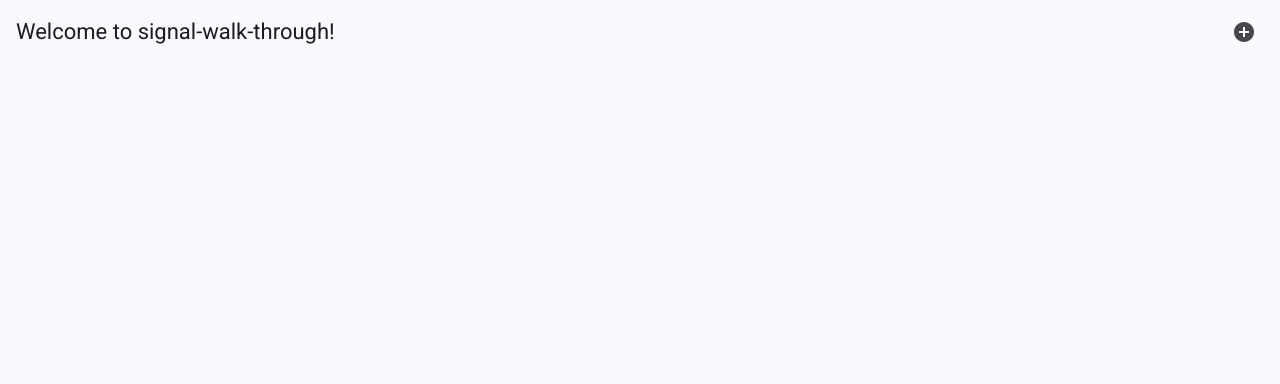
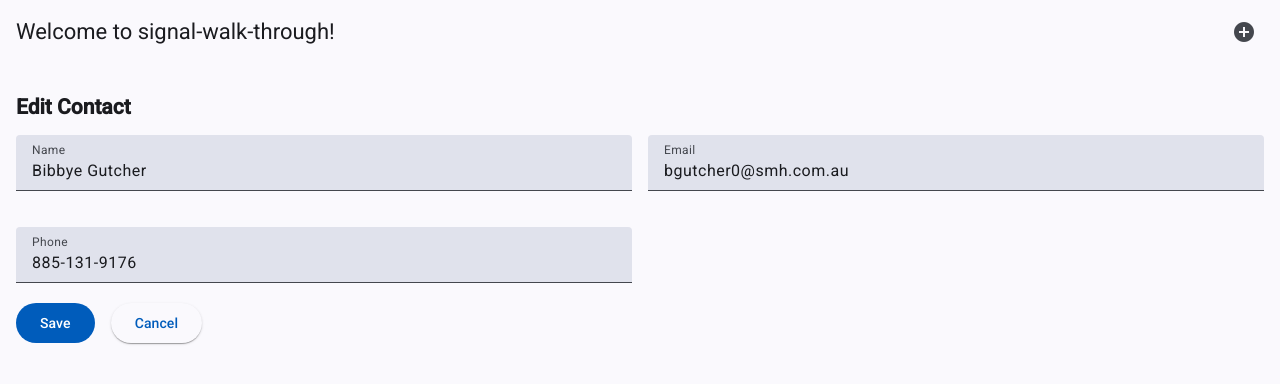
Before and after one commit to super-duper-man/signal-walk-through, an Angular app: page /edit/1 in a window 1280 px wide. Before the commit this address led to /. Shown: the top 384 px of the page. Built offline with nearby package versions, Linux system fonts and the light colour scheme.

Commit message:
edit contact

```diff
--- a/src/app/app.config.ts
+++ b/src/app/app.config.ts
@@ -1,5 +1,5 @@
 import { ApplicationConfig, provideBrowserGlobalErrorListeners, provideZoneChangeDetection } from '@angular/core';
-import { provideRouter } from '@angular/router';
+import { provideRouter, withComponentInputBinding } from '@angular/router';
 
 import { routes } from './app.routes';
 
@@ -7,6 +7,6 @@ export const appConfig: ApplicationConfig = {
   providers: [
     provideBrowserGlobalErrorListeners(),
     provideZoneChangeDetection({ eventCoalescing: true }),
-    provideRouter(routes)
+    provideRouter(routes, withComponentInputBinding())
   ]
 };
--- a/src/app/app.routes.ts
+++ b/src/app/app.routes.ts
@@ -14,4 +14,10 @@ export const routes: Routes = [
     loadComponent: () =>
       import('./components/add-contact/add-contact.component').then((c) => c.AddContactComponent),
   },
+  {
+    path: 'edit/:id',
+    loadComponent: () => import('./components/edit-contact-component/edit-contact.component').then(
+      (c) => c.EditContactComponent
+    ),
+  },
 ];
--- a/src/app/components/contact-list-component/contact-list.component.ts
+++ b/src/app/components/contact-list-component/contact-list.component.ts
@@ -11,6 +11,7 @@ import { MatProgressSpinner } from '@angular/material/progress-spinner';
 import { MatIcon } from '@angular/material/icon';
 import { Contact } from '../../models/contact.model';
 import { MatButtonModule } from '@angular/material/button';
+import { RouterLink } from "@angular/router";
 
 @Component({
   selector: 'app-contact-list-component',
@@ -23,7 +24,8 @@ import { MatButtonModule } from '@angular/material/button';
     MatListItemMeta,
     MatButtonModule,
     MatIcon,
-  ],
+    RouterLink
+],
   template: `
     <mat-list>
       @for (contact of contactsResource.value(); track contact.id) {
@@ -31,6 +33,9 @@ import { MatButtonModule } from '@angular/material/button';
         <h3 matListItemTitle>{{ contact.name }}</h3>
         <p matListItemLine>{{ contact.email }}</p>
         <div matListItemMeta>
+           <button mat-icon-button routerLink="/edit/{{contact.id}}">
+            <mat-icon>edit</mat-icon>
+          </button>
           <button mat-icon-button (click)="deleteContact(contact.id)">
             <mat-icon>delete</mat-icon>
           </button>
--- /dev/null
+++ b/src/app/components/edit-contact-component/edit-contact.component.ts
@@ -0,0 +1,88 @@
+import { Component, inject, input, linkedSignal, resource, signal } from '@angular/core';
+import { ApiService } from '../../services/api.service';
+import { MatFormField } from '@angular/material/form-field';
+import { MatInputModule } from '@angular/material/input';
+import { FormsModule } from '@angular/forms';
+import { MatProgressSpinner } from '@angular/material/progress-spinner';
+import { MatButtonModule } from '@angular/material/button';
+import { Router } from '@angular/router';
+
+@Component({
+  selector: 'app-edit-contact-component',
+  imports: [MatFormField, MatInputModule, FormsModule, MatProgressSpinner, MatButtonModule],
+  template: `
+    <div class="container">
+      <h2>Edit Contact</h2>
+      <form (ngSubmit)="editContact()">
+        <div class="fields">
+          <mat-form-field>
+            <mat-label>Name</mat-label>
+            <input matInput [(ngModel)]="name" name="name" />
+          </mat-form-field>
+          <mat-form-field>
+            <mat-label>Email</mat-label>
+            <input matInput [(ngModel)]="email" name="email" />
+          </mat-form-field>
+          <mat-form-field>
+            <mat-label>Phone</mat-label>
+            <input matInput [(ngModel)]="phone" name="phone" />
+          </mat-form-field>
+        </div>
+
+        <div class="actions">
+          <button type="submit" mat-flat-button>Save</button>
+          <button type="button" mat-raised-button routerLink="/">Cancel</button>
+        </div>
+      </form>
+      @if(saving()){
+      <mat-progress-spinner mode="indeterminate" />
+      }
+    </div>
+  `,
+  styles: `
+   .container {
+    padding: 16px
+  }
+    .fields {
+      display: grid;
+      grid-template-columns: repeat(2, 1fr);
+      gap: 16px;
+
+    }
+    .actions {
+      display: flex;
+      gap: 16px;
+      justify-content: start;
+    }
+    `,
+})
+export class EditContactComponent {
+  id = input.required<string>();
+  ngOnInit() {
+    console.info({ id: this.id() });
+  }
+  private apiService = inject(ApiService);
+  private router = inject(Router);
+
+  name = linkedSignal(() => this.contactResource.value()?.name);
+  email = linkedSignal(() => this.contactResource.value()?.email);
+  phone = linkedSignal(() => this.contactResource.value()?.phone);
+  saving = signal(false);
+
+  contactResource = resource({
+    params: () => ({ id: this.id() }),
+    loader: async ({ params }) => await this.apiService.getContact(String(params.id)),
+  });
+
+  async editContact() {
+    this.saving.set(true);
+    await this.apiService.updateContact({
+      id: this.id(),
+      email: String(this.email()),
+      name: String(this.name()),
+      phone: String(this.phone()),
+    });
+    this.saving.set(false);
+    this.router.navigateByUrl('/');
+  }
+}
```
